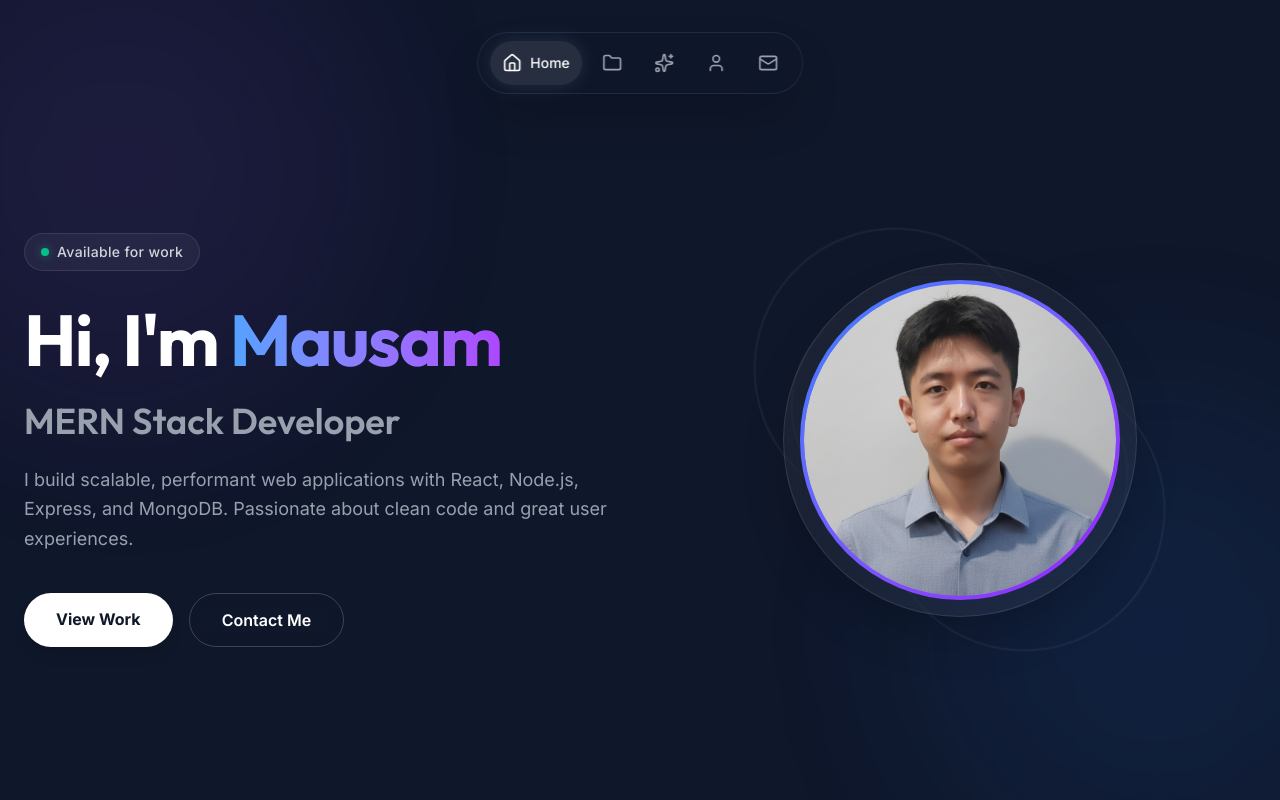
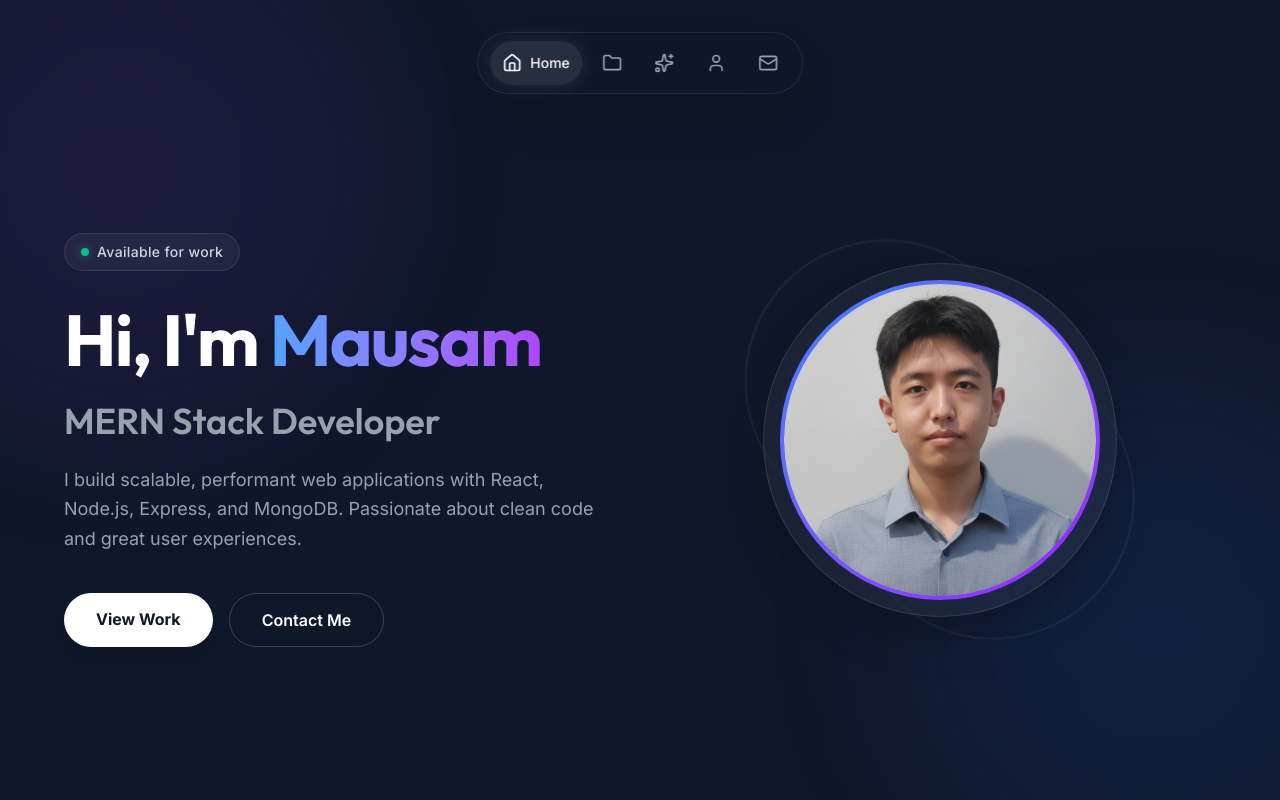
Before and after one commit to ThapaMausam/personal-portfolio, a React (Vite) app: page / in a window 1280 px wide. Shown: the top 800 px of the page. Built offline with nearby package versions, Linux system fonts and the light colour scheme.

Commit message:
style: Replace Hero component's `container` class with `max-w-6xl` for content width.

```diff
--- a/src/components/Hero.tsx
+++ b/src/components/Hero.tsx
@@ -9,7 +9,7 @@ const Hero = () => {
       <div className="absolute top-[-10%] left-[-10%] w-[500px] h-[500px] bg-purple-500/10 rounded-full blur-[100px] animate-pulse" />
       <div className="absolute bottom-[-10%] right-[-10%] w-[500px] h-[500px] bg-blue-500/10 rounded-full blur-[100px] animate-pulse delay-1000" />
 
-      <div className="container mx-auto grid lg:grid-cols-2 gap-12 items-center relative z-10">
+      <div className="max-w-6xl mx-auto grid lg:grid-cols-2 gap-12 items-center relative z-10">
         {/* Hero Content */}
         <motion.div
           initial={{ opacity: 0, x: -50 }}
```
